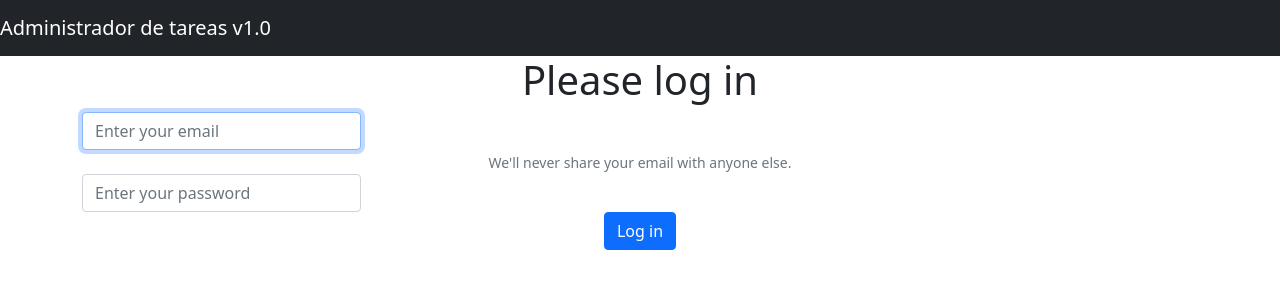
After one commit to DiegoS965/Kodigo-first-project, a PHP site: page /login.php in a window 1280 px wide. The commit adds this page. Shown: the top 300 px of the page. Run offline with PHP 8.4, Linux system fonts and the light colour scheme; some libraries are stand-ins or nearby versions.

Commit message:
Add files via upload
Paginas agregadas de inicio, log in y verificación de log in (Solo HTML)

```diff
--- a/create_task.php
+++ b/create_task.php
@@ -27,7 +27,6 @@
                         <input type="date" name="duedateTask" class="form-control">
                     </div>
                     <input type="submit" class="btn btn-primary" name="save_task" value="Save Task">
-                    <div class="alert alert-success alert-dismissible fade show" role="alert">Task saved</div>
                 </form>
             </div>
         </div>
--- /dev/null
+++ b/login.php
@@ -0,0 +1,16 @@
+<?php include ("includes/header.php")?>
+<?php include ("verifyLogin.php")?>
+<div class="container">
+    <div class="text-center">
+        <h1>Please log in</h1>
+    </div>
+    <form action="login.php" method="post">
+        <div class="text-center">
+            <input type="text" class="form-control w-25" name="email" placeholder="Enter your email" autofocus>
+            <small id="emailHelp" class="form-text text-muted">We'll never share your email with anyone else.</small>
+            <input type="password" class="form-control w-25" name="password" placeholder="Enter your password">
+            <input type="submit" name="send_credentials" value="Log in" class="btn btn-primary btn-block">
+        </div>
+    </form>
+</div>
+<?php include("includes/footer.php")?>
--- a/save_task.php
+++ b/save_task.php
@@ -5,8 +5,8 @@
         $title = $_POST['taskName'];
         $description=$_POST['descriptionTask'];
 
-        $query = "INSERT INTO task(title,description) VALUES ('$title', '$description')";
-        $result=mysqli_query($conn,$query);
+        //$query = "INSERT INTO tareas(title,description) VALUES ('$title', '$description')";
+        //$result=mysqli_query($conn,$query);
         $_SESSION["message"]='Task saved succesfully';
         $_SESSION['message_type']='success';
         header("Location: index.php");
--- /dev/null
+++ b/verifyLogin.php
@@ -0,0 +1,17 @@
+<?php
+    include("db.php");
+    if(isset($_POST['send_credentials']))
+    {
+        //$title = $_POST['title'];
+        //$description=$_POST['description'];
+        //$query = "INSERT INTO task(title,description) VALUES ('$title', '$description')";
+        //$result=mysqli_query($conn,$query);
+        //if(!$result)
+        //{
+           // die("Query Failed");
+       // }
+        //$_SESSION["message"]='Task saved succesfully';
+        //$_SESSION['message_type']='success';
+        header("Location: index.php");
+    }
+?>
```
Also changed, not shown: welcomePage.php (added, +15 -0 lines), index.php (line endings or trailing spaces).
